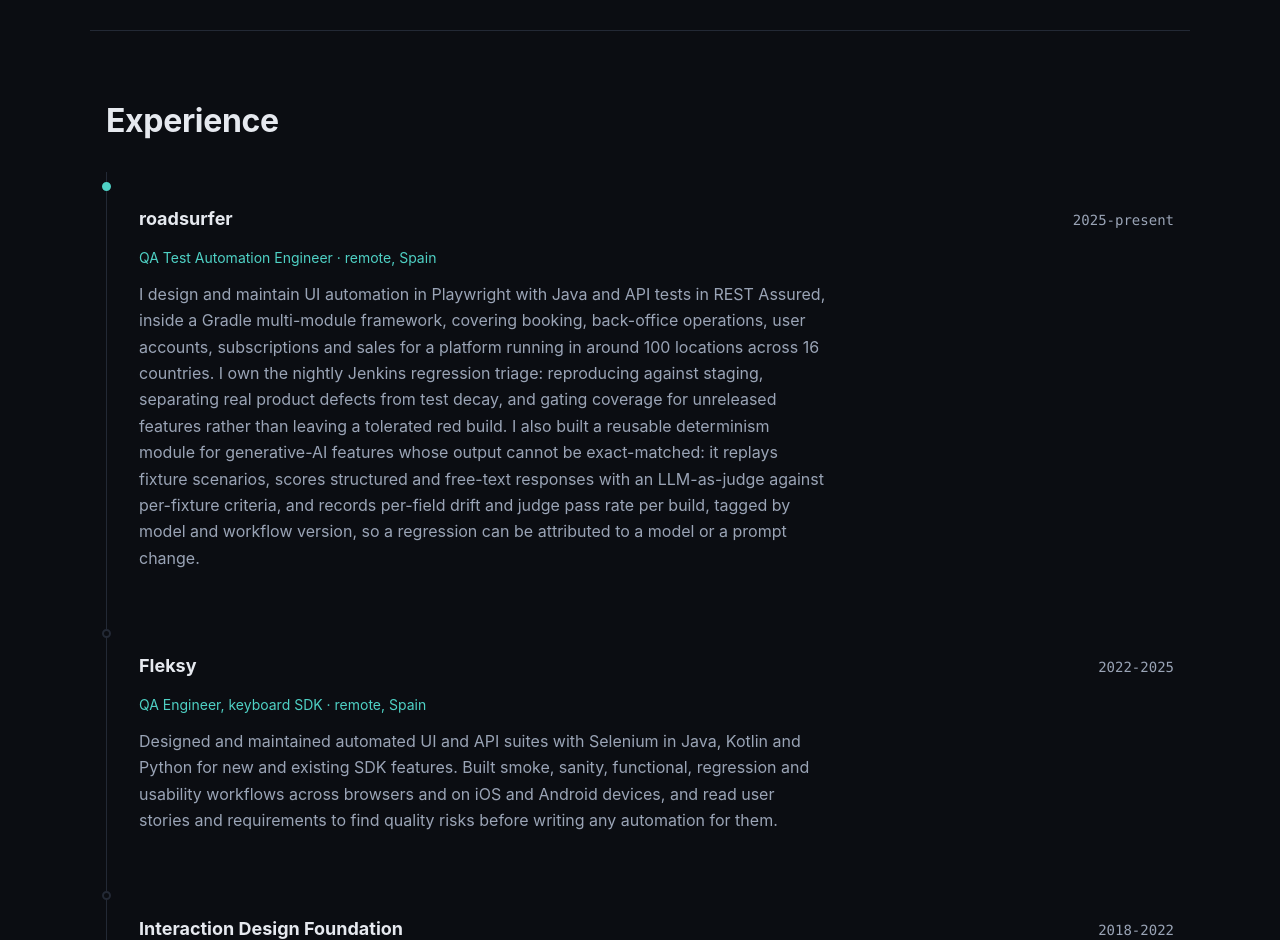
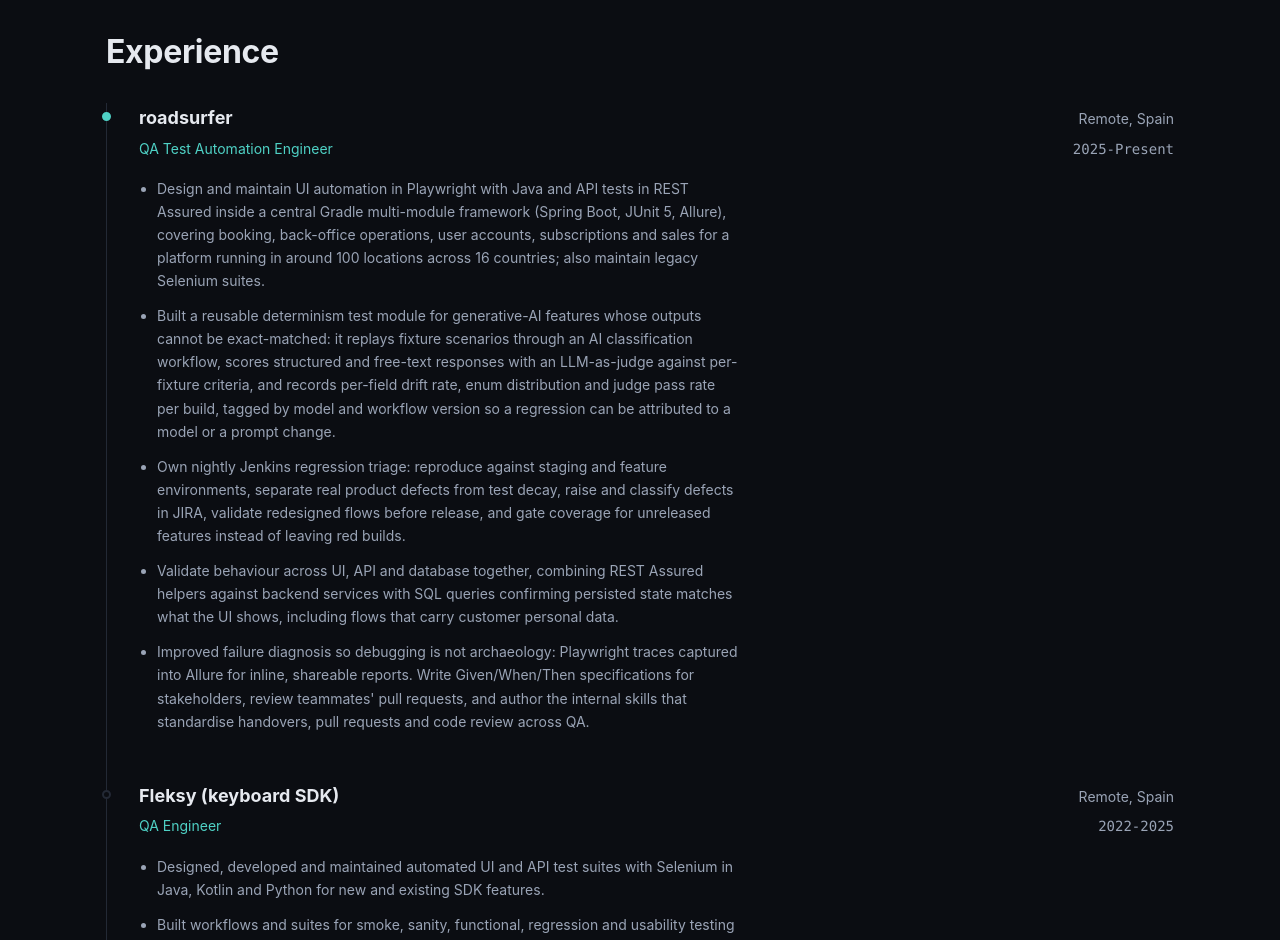
Before and after one commit to eduramos21/eduramos21.github.io, a website: page index.html in a window 1280 px wide. Shown: the part 1860-2800 px from the top of the page. Drawn offline with Linux system fonts and the light colour scheme.

Commit message:
feat: rewrite experience as bullets, and scope the AI heading rule
Each role now carries company and location on one line, title and dates on the
next, and the substance as bullets rather than one dense paragraph. Content
taken from the CV wording, so the achievements read the same on the site as in
the document Edu sends out.

Also fixes a regression from the previous commit. The AI quality section
introduced a rule on '.section h3', which is the same specificity as
'.stack__group h3' and later in the file, so it silently overrode the heading
margins in Expertise and Experience. Scoped to '#ai-quality h3'.

Dates use a hyphen, matching the CV. No em or en dashes anywhere.

```diff
--- a/css/main.css
+++ b/css/main.css
@@ -376,19 +376,21 @@ code {
   border-color: var(--accent);
 }
 
-.timeline__head {
+/* Company and location on one line, role and dates on the next, then the bullets. */
+.timeline__head,
+.timeline__role {
   display: flex;
   align-items: baseline;
   justify-content: space-between;
   gap: var(--space-4);
   flex-wrap: wrap;
 }
+
 .timeline__head h3 {
   font-size: var(--fs-h3);
   font-weight: 700;
 }
-.timeline__when {
-  font-family: var(--font-mono);
+.timeline__head span {
   font-size: var(--fs-small);
   color: var(--muted);
 }
@@ -396,13 +398,23 @@ code {
 .timeline__role {
   font-size: var(--fs-small);
   color: var(--accent);
-  margin-bottom: var(--space-3);
+  margin-top: var(--space-1);
+}
+.timeline__role span {
+  font-family: var(--font-mono);
+  color: var(--muted);
 }
 
-.timeline__item > p:last-child {
+.timeline__points {
+  margin-top: var(--space-4);
+  max-width: var(--measure);
+  list-style: disc;
+  padding-left: 1.125rem;
   color: var(--muted);
-  max-width: var(--measure);
+  font-size: var(--fs-small);
 }
+.timeline__points li + li { margin-top: var(--space-3); }
+.timeline__points::marker { color: var(--border); }
 
 .sidenote {
   margin-top: var(--space-16);
@@ -461,12 +473,12 @@ code {
 
 /* ------------------------------------------------------------- ai quality */
 
-.section h3 {
+#ai-quality h3 {
   font-size: var(--fs-h3);
   font-weight: 700;
   margin: var(--space-12) 0 var(--space-3);
 }
-.section h3:first-of-type { margin-top: var(--space-8); }
+#ai-quality h3:first-of-type { margin-top: var(--space-8); }
 
 .ai__para {
   max-width: var(--measure);
--- a/index.html
+++ b/index.html
@@ -73,7 +73,7 @@
     <h2>About</h2>
     <div class="prose">
       <p>
-        I have spent thirteen years in software quality, the last seven of them remote.
+        I have spent 13 years in software quality, the last seven of them remote.
         Most of that time has gone into the same problem from different angles: how do you
         get a test suite to tell you something true about the product, on the day you need
         to know it, without a person having to remember anything.
@@ -183,70 +183,127 @@
       <li class="timeline__item">
         <div class="timeline__head">
           <h3>roadsurfer</h3>
-          <p class="timeline__when">2025-present</p>
+          <span>Remote, Spain</span>
         </div>
-        <p class="timeline__role">QA Test Automation Engineer · remote, Spain</p>
-        <p>
-          I design and maintain UI automation in Playwright with Java and API tests in REST
-          Assured, inside a Gradle multi-module framework, covering booking, back-office
-          operations, user accounts, subscriptions and sales for a platform running in
-          around 100 locations across 16 countries. I own the nightly Jenkins regression triage: reproducing against staging, separating real product defects from test
-          decay, and gating coverage for unreleased features rather than leaving a tolerated
-          red build. I also built a reusable determinism module for generative-AI features
-          whose output cannot be exact-matched: it replays fixture scenarios, scores
-          structured and free-text responses with an LLM-as-judge against per-fixture
-          criteria, and records per-field drift and judge pass rate per build, tagged by
-          model and workflow version, so a regression can be attributed to a model or a
-          prompt change.
+        <p class="timeline__role">
+          QA Test Automation Engineer
+          <span>2025-Present</span>
         </p>
+        <ul class="timeline__points">
+          <li>
+            Design and maintain UI automation in Playwright with Java and API tests in REST
+            Assured inside a central Gradle multi-module framework (Spring Boot, JUnit 5,
+            Allure), covering booking, back-office operations, user accounts, subscriptions
+            and sales for a platform running in around 100 locations across 16 countries;
+            also maintain legacy Selenium suites.
+          </li>
+          <li>
+            Built a reusable determinism test module for generative-AI features whose outputs
+            cannot be exact-matched: it replays fixture scenarios through an AI classification
+            workflow, scores structured and free-text responses with an LLM-as-judge against
+            per-fixture criteria, and records per-field drift rate, enum distribution and
+            judge pass rate per build, tagged by model and workflow version so a regression
+            can be attributed to a model or a prompt change.
+          </li>
+          <li>
+            Own nightly Jenkins regression triage: reproduce against staging and feature
+            environments, separate real product defects from test decay, raise and classify
+            defects in JIRA, validate redesigned flows before release, and gate coverage for
+            unreleased features instead of leaving red builds.
+          </li>
+          <li>
+            Validate behaviour across UI, API and database together, combining REST Assured
+            helpers against backend services with SQL queries confirming persisted state
+            matches what the UI shows, including flows that carry customer personal data.
+          </li>
+          <li>
+            Improved failure diagnosis so debugging is not archaeology: Playwright traces
+            captured into Allure for inline, shareable reports. Write Given/When/Then
+            specifications for stakeholders, review teammates' pull requests, and author the
+            internal skills that standardise handovers, pull requests and code review across
+            QA.
+          </li>
+        </ul>
       </li>
 
       <li class="timeline__item">
         <div class="timeline__head">
-          <h3>Fleksy</h3>
-          <p class="timeline__when">2022-2025</p>
+          <h3>Fleksy (keyboard SDK)</h3>
+          <span>Remote, Spain</span>
         </div>
-        <p class="timeline__role">QA Engineer, keyboard SDK · remote, Spain</p>
-        <p>
-          Designed and maintained automated UI and API suites with Selenium in Java, Kotlin
-          and Python for new and existing SDK features. Built smoke, sanity, functional,
-          regression and usability workflows across browsers and on iOS and Android devices,
-          and read user stories and requirements to find quality risks before writing any
-          automation for them.
+        <p class="timeline__role">
+          QA Engineer
+          <span>2022-2025</span>
         </p>
+        <ul class="timeline__points">
+          <li>
+            Designed, developed and maintained automated UI and API test suites with Selenium
+            in Java, Kotlin and Python for new and existing SDK features.
+          </li>
+          <li>
+            Built workflows and suites for smoke, sanity, functional, regression and usability
+            testing across browsers and on iOS and Android devices, analysing user stories and
+            requirements to find quality risks ahead of automation.
+          </li>
+          <li>
+            Prepared and maintained test cases from user stories throughout development, wrote
+            detailed test summary reports, and coordinated with stakeholders on testability
+            and test infrastructure.
+          </li>
+        </ul>
       </li>
 
       <li class="timeline__item">
         <div class="timeline__head">
           <h3>Interaction Design Foundation</h3>
-          <p class="timeline__when">2018-2022</p>
+          <span>Remote</span>
         </div>
-        <p class="timeline__role">Software Tester, Product Operations · remote</p>
-        <p>
-          Led software testing strategy for an online learning platform used by 1,576
-          companies with over 1.1 million course enrolments, and established the testing
-          practice for a product team that had no dedicated QA function. Mentored staff day
-          to day, turned product feedback into actionable items for the development team, and
-          ran functional and usability testing across member-facing and internal systems.
+        <p class="timeline__role">
+          Software Tester, Product Operations
+          <span>2018-2022</span>
         </p>
+        <ul class="timeline__points">
+          <li>
+            Led software testing strategy for an online learning platform used by 1,576
+            companies with over 1.1 million course enrolments, establishing the testing
+            practice for a product team with no dedicated QA function.
+          </li>
+          <li>
+            Mentored staff day to day, turned product feedback into actionable items for the
+            development team, and ran functional and usability testing across member-facing
+            and internal systems.
+          </li>
+        </ul>
       </li>
 
       <li class="timeline__item">
         <div class="timeline__head">
           <h3>Sitio Uno</h3>
-          <p class="timeline__when">2013-2021</p>
+          <span>Caracas, Venezuela (remote from 2018)</span>
         </div>
-        <p class="timeline__role">QA Manager, then QA Consultant · Caracas, Venezuela (remote from 2018)</p>
-        <p>
-          Led certification of payment software with FirstData/Fiserv over roughly two years,
-          covering EMV payment technology and the PCI PA-DSS security standard across
-          combined hardware and software, and handled version control of the application, its
-          releases and the test evidence submitted for certification. Directed two technical
-          writers through the twenty-odd implementation guides and certification documents
-          the standard required, and built the test plans, product requirements and customer
-          support plans for an agile team from scratch. Two EMV projects reached over 100,000
-          users in their first two years.
+        <p class="timeline__role">
+          QA Manager (2013-2018), then QA Consultant
+          <span>2013-2021</span>
         </p>
+        <ul class="timeline__points">
+          <li>
+            Led certification of payment software with FirstData/Fiserv over roughly two
+            years, covering EMV payment technology and the PCI PA-DSS security standard across
+            combined hardware and software, and handled version control of the application,
+            its releases and the test evidence submitted for certification.
+          </li>
+          <li>
+            Directed two technical writers through the 20+ implementation guides and
+            certification documents the standard required, and built the test plans, product
+            requirements and customer support plans for an agile team from scratch.
+          </li>
+          <li>
+            Led QA for payment software, point-of-sale hardware and payment reporting
+            applications; two EMV projects reached over 100,000 users in their first two
+            years. Retained part-time as QA Consultant from 2018, advising on the platform and
+            its certification work until November 2021.
+          </li>
+        </ul>
       </li>
 
     </ol>
```
